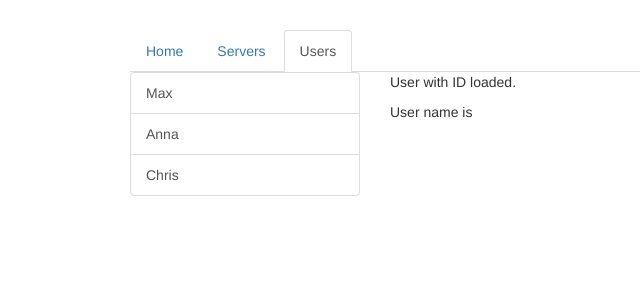
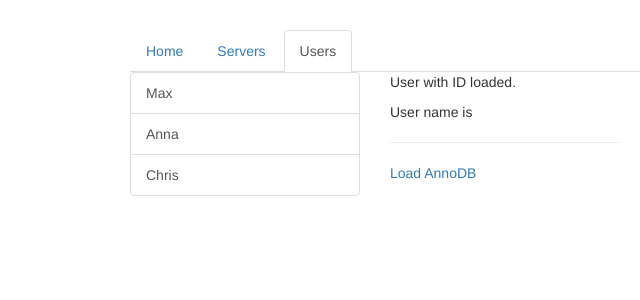
Before and after one commit to Anderies/angular-routing, an Angular app: page /users in a window 1280 px wide. Shown: the top 300 px of the page, without its empty margins (135-775 px from the left). Built offline with nearby package versions, Linux system fonts and the light colour scheme.

Commit message:
Fetching Route Parameters Reactively

```diff
--- a/src/app/users/user/user.component.html
+++ b/src/app/users/user/user.component.html
@@ -1,2 +1,4 @@
 <p>User with ID {{user.id}} loaded.</p>
 <p>User name is {{user.name}}</p>
+<hr>
+<a [routerLink]="['/users', 10 ,'AnnoDB']">Load AnnoDB</a>
--- a/src/app/users/user/user.component.ts
+++ b/src/app/users/user/user.component.ts
@@ -1,5 +1,5 @@
 import { Component, OnInit } from '@angular/core';
-import { ActivatedRoute } from '@angular/router';
+import { ActivatedRoute, Params } from '@angular/router';
 
 @Component({
   selector: 'app-user',
@@ -13,10 +13,18 @@
 
   ngOnInit() {
     this.user = {
-      // we retrieve id from users/:id app.module
+      // we retrieve id from users/:id user/:name app.module
       id: this.currentRoute.snapshot.params['id'],
       name: this.currentRoute.snapshot.params['name']
     }
+    // this will be executed when params changed
+    this.currentRoute.params.subscribe(
+      // it will be fired whenever new data sent through observable(whenever parameters url change)
+      (params: Params) => {
+        this.user.id = params['id'];
+        this.user.name = params['name'];
+      }
+    );
   }
 
 }
```
